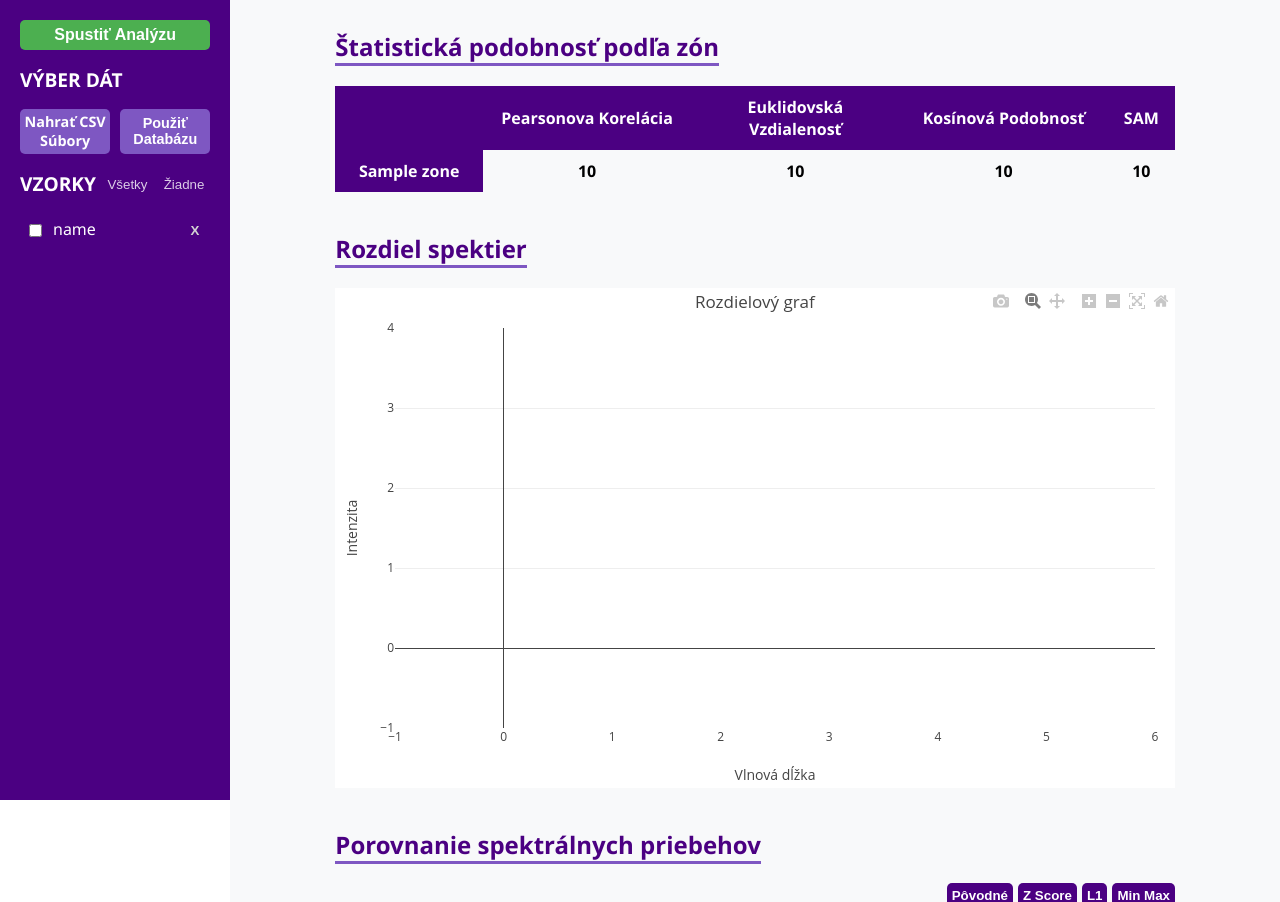
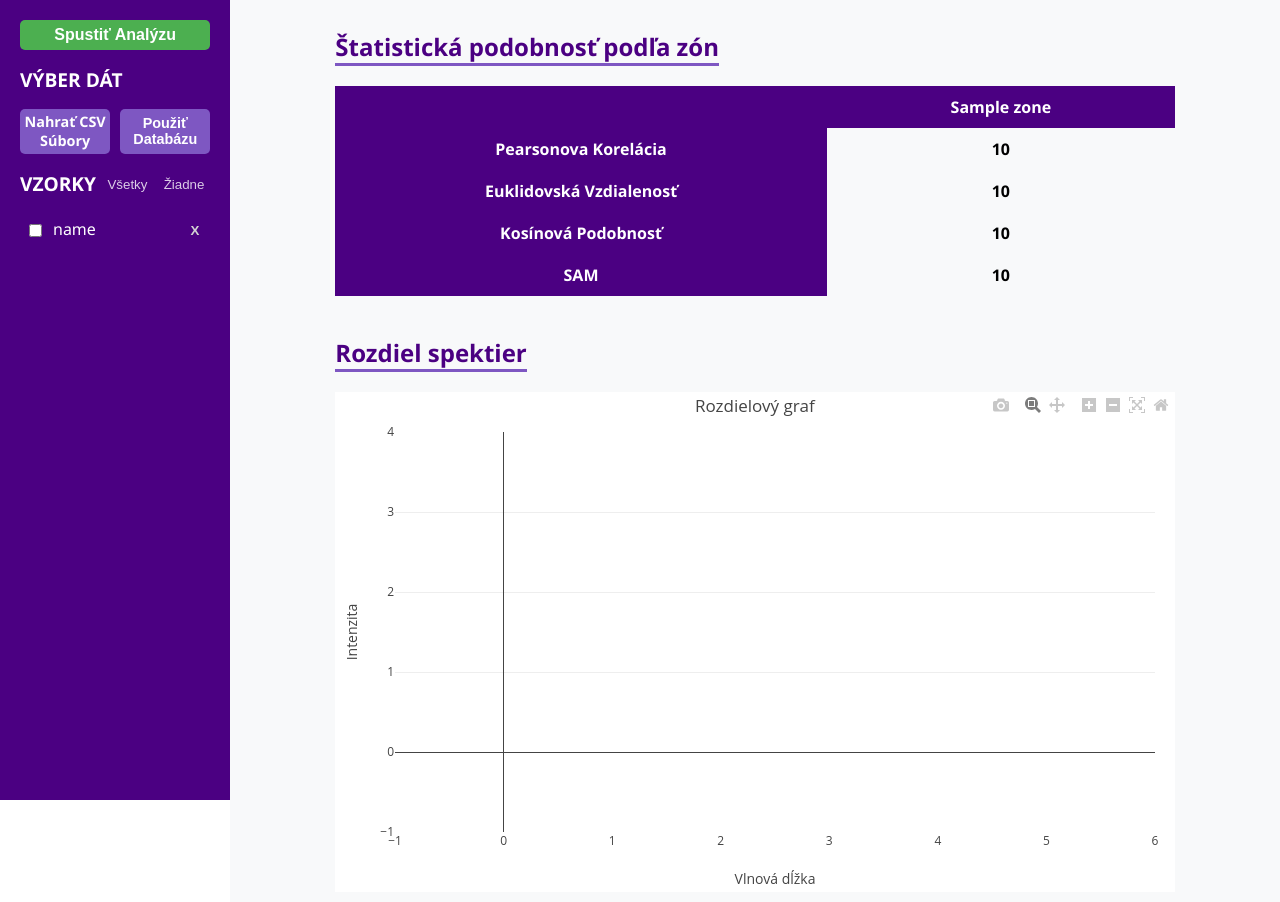
Before and after one commit to juraj-n/BC, a Flask app: template app/templates/detail.html in a window 1280 px wide. Shown: the top 902 px of the page. Run offline with Flask 3, Linux system fonts and the light colour scheme; the template is opened without the code that fills it: most values are stand-ins (such as "Sample title", 1, 10 or a date in 2020); some libraries are stand-ins or nearby versions.

Commit message:
Zones table swapped rows and columns. Anchor default styling removed

```diff
--- a/app/static/css/style.css
+++ b/app/static/css/style.css
@@ -276,6 +276,11 @@ body {
     opacity: 0.5;
 }
 
+.cell a {
+    color: inherit;
+    text-decoration: none;
+}
+
 .pearson-cell {
     background-color: hsl(calc((clamp(-1, var(--value), 1) + 1) / 2 * 120), 32%, 70%);
 }
--- a/app/templates/detail.html
+++ b/app/templates/detail.html
@@ -8,22 +8,36 @@
         <thead>
             <tr>
                 <th class="comp-header"></th>
-                <th class="comp-header"> Pearsonova Korelácia </th>
-                <th class="comp-header"> Euklidovská Vzdialenosť </th>
-                <th class="comp-header"> Kosínová Podobnosť </th>
-                <th class="comp-header"> SAM </th>
+                {% for zone in zone_metrics %}
+                <th class="comp-header">{{ zone.name }}</th>
+                {% endfor %}
             </tr>
         </thead>
         <tbody>
-            {% for zone in zone_metrics %}
             <tr>
-                <th class="comp-header">{{ zone.name }}</th>
+                <th class="comp-header">Pearsonova Korelácia</th>
+                {% for zone in zone_metrics %}
                 <td class="cell">{{ zone.pearson | round(4) }}</td>
+                {% endfor %}
+            </tr>
+            <tr>
+                <th class="comp-header">Euklidovská Vzdialenosť</th>
+                {% for zone in zone_metrics %}
                 <td class="cell">{{ zone.euclidean | round(4) }}</td>
+                {% endfor %}
+            </tr>
+            <tr>
+                <th class="comp-header">Kosínová Podobnosť</th>
+                {% for zone in zone_metrics %}
                 <td class="cell">{{ zone.cosine | round(4) }}</td>
+                {% endfor %}
+            </tr>
+            <tr>
+                <th class="comp-header">SAM</th>
+                {% for zone in zone_metrics %}
                 <td class="cell">{{ zone.sam | round(4) }}</td>
+                {% endfor %}
             </tr>
-            {% endfor %}
         </tbody>
     </table>
 </div>
```
